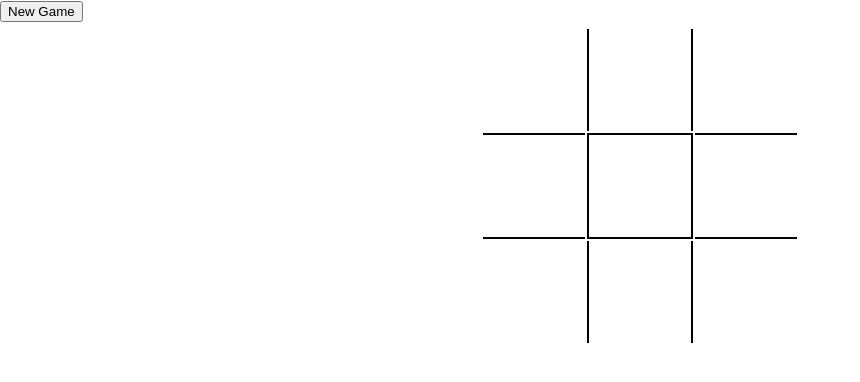
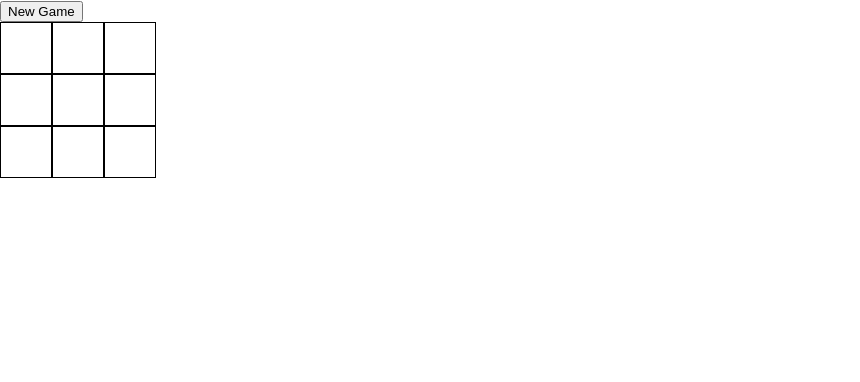
Before and after one commit to Scypyon/TicTacToe, a React (Create React App) app: page /game/beginner in a window 1280 px wide. Shown: the top 382 px of the page, without its empty margins (0-860 px from the left). Built offline with nearby package versions, Linux system fonts and the light colour scheme.

Commit message:
finish first step

```diff
--- a/src/Modules/SinglePlayer/SinglePlayer.jsx
+++ b/src/Modules/SinglePlayer/SinglePlayer.jsx
@@ -7,34 +7,30 @@ import { winningConditions } from "constants/singlePlayerConst";
 
 export default function SinglePlayer({ match }) {
   const dataTable = useSelector(state => state.singePlayerReducer);
-  const [winner, setWinner] = useState(false);
+  const [winner, setWinner] = useState("");
 
   useEffect(() => {
     if (!winner) {
       winningConditions.forEach(tabOfWinningCond => {
+        const firstCond = dataTable[tabOfWinningCond[0]];
+        const secondCond = dataTable[tabOfWinningCond[1]];
+        const thirdCond = dataTable[tabOfWinningCond[2]];
         if (
-          dataTable[tabOfWinningCond[0]] === "x" &&
-          dataTable[tabOfWinningCond[1]] === "x" &&
-          dataTable[tabOfWinningCond[2]] === "x"
+          firstCond === secondCond &&
+          secondCond === thirdCond &&
+          firstCond !== null
         ) {
-          setWinner("player 1");
-          return;
-        }
-        if (
-          dataTable[tabOfWinningCond[0]] === "o" &&
-          dataTable[tabOfWinningCond[1]] === "o" &&
-          dataTable[tabOfWinningCond[2]] === "o"
-        ) {
-          setWinner("player 2");
+          firstCond === "x" ? setWinner("player 1") : setWinner("player 2");
           return;
         }
       });
     }
     if (winner) {
       alert(`${winner} won `);
+      setWinner("");
       return;
     }
-    if (!dataTable.includes(null)) {
+    if (!dataTable.includes(null) && !winner) {
       alert("draw");
       return;
     }
--- a/src/Modules/SinglePlayer/components/TableToGame.jsx
+++ b/src/Modules/SinglePlayer/components/TableToGame.jsx
@@ -1,5 +1,5 @@
 import React, { useState, useEffect } from "react";
-import { TableGame, Overflow } from "../singlePlayerStyles";
+import { TableGame, Overflow, Field } from "../singlePlayerStyles";
 import { setPostion } from "../singlePlayerActions";
 import { useDispatch, useSelector } from "react-redux";
 
@@ -11,7 +11,7 @@ export default function TableToGame() {
 
   useEffect(() => {
     if (player === "o") {
-      setTimeout(beginnerBot, 1000);
+      setTimeout(beginnerBot, 500);
     }
   }, [player]);
 
@@ -40,31 +40,9 @@ export default function TableToGame() {
   return (
     <TableGame>
       {overflow && <Overflow />}
-      <tr>
-        <td onClick={() => move(0)}>{dataTable[0]}</td>
-        <td onClick={() => move(1)} className="vert">
-          {dataTable[1]}
-        </td>
-        <td onClick={() => move(2)}>{dataTable[2]}</td>
-      </tr>
-      <tr>
-        <td onClick={() => move(3)} className="hori">
-          {dataTable[3]}
-        </td>
-        <td onClick={() => move(4)} className="vert hori">
-          {dataTable[4]}
-        </td>
-        <td onClick={() => move(5)} className="hori">
-          {dataTable[5]}
-        </td>
-      </tr>
-      <tr>
-        <td onClick={() => move(6)}>{dataTable[6]}</td>
-        <td onClick={() => move(7)} className="vert">
-          {dataTable[7]}
-        </td>
-        <td onClick={() => move(8)}>{dataTable[8]}</td>
-      </tr>
+      {dataTable.map((row, i) => (
+        <Field onClick={() => move(i)}>{row}</Field>
+      ))}
     </TableGame>
   );
 }
--- a/src/Modules/SinglePlayer/singlePlayerReducer.js
+++ b/src/Modules/SinglePlayer/singlePlayerReducer.js
@@ -3,7 +3,7 @@ import produce from "immer";
 
 const basicState = Array.from({ length: 9 }, () => null);
 
-export const singePlayerReducer = produce((state = basicState, action) => {
+export const singePlayerReducer = produce((state, action) => {
   switch (action.type) {
     case singlePlayerTypes.SET_POSITION:
       state[action.payload.index] = action.payload.value;
@@ -13,4 +13,4 @@ export const singePlayerReducer = produce((state = basicState, action) => {
     default:
       return state;
   }
-});
+}, basicState);
--- a/src/Modules/SinglePlayer/singlePlayerStyles.jsx
+++ b/src/Modules/SinglePlayer/singlePlayerStyles.jsx
@@ -1,24 +1,13 @@
 import styled from "styled-components";
 
-export const TableGame = styled.table`
-  margin: 5px auto;
+export const TableGame = styled.div`
   text-align: center;
-  font-size: 3rem;
-  h1 {
-    text-align: center;
-  }
-  td {
-    width: 100px;
-    height: 100px;
-  }
-  .vert {
-    border-left: 2px solid black;
-    border-right: 2px solid black;
-  }
-  .hori {
-    border-top: 2px solid black;
-    border-bottom: 2px solid black;
-  }
+  font-size: 2rem;
+  display: grid;
+  grid-template-columns: 1fr 1fr 1fr;
+  grid-gap: 0;
+  width: 150px;
+  height: 150px;
 `;
 
 export const Overflow = styled.div`
@@ -29,3 +18,9 @@ export const Overflow = styled.div`
   left: 0;
   z-index: 100;
 `;
+
+export const Field = styled.div`
+  border: 1px solid #000;
+  width: 50px;
+  height: 50px;
+`;
```
